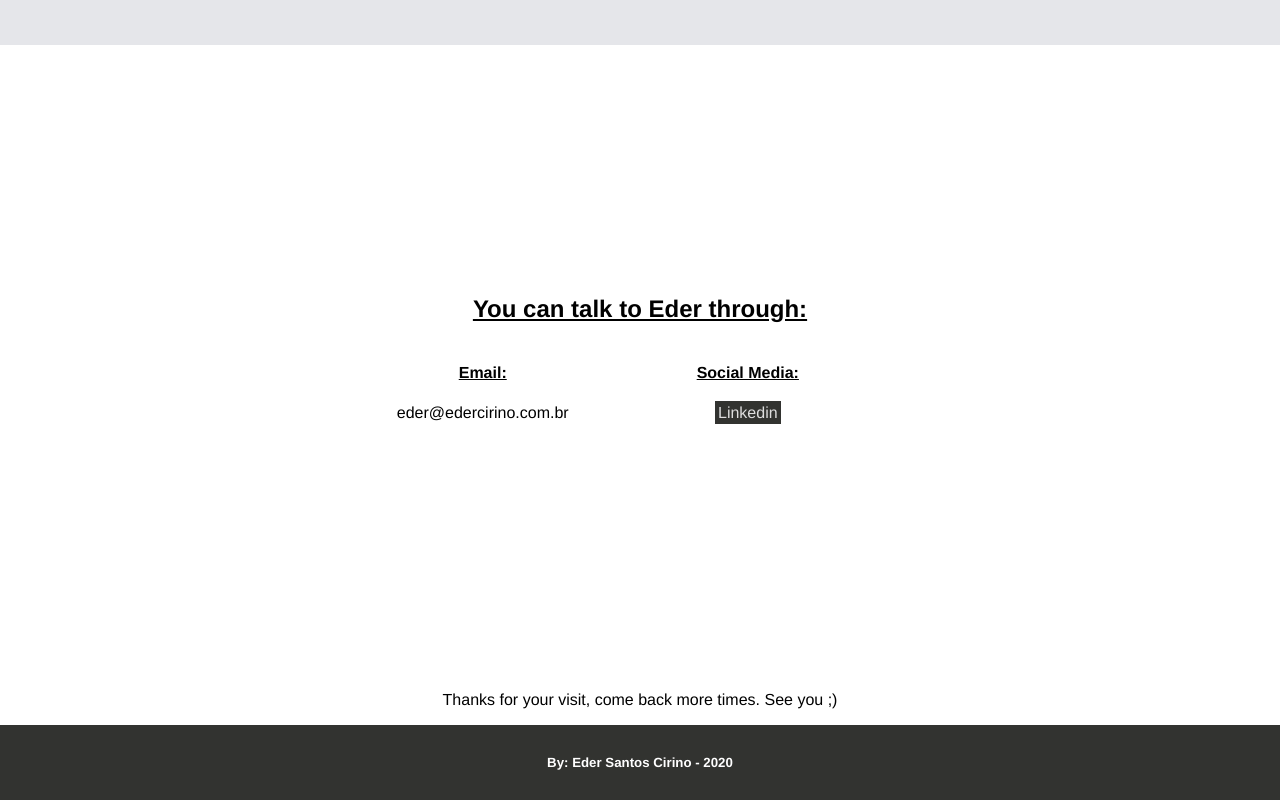
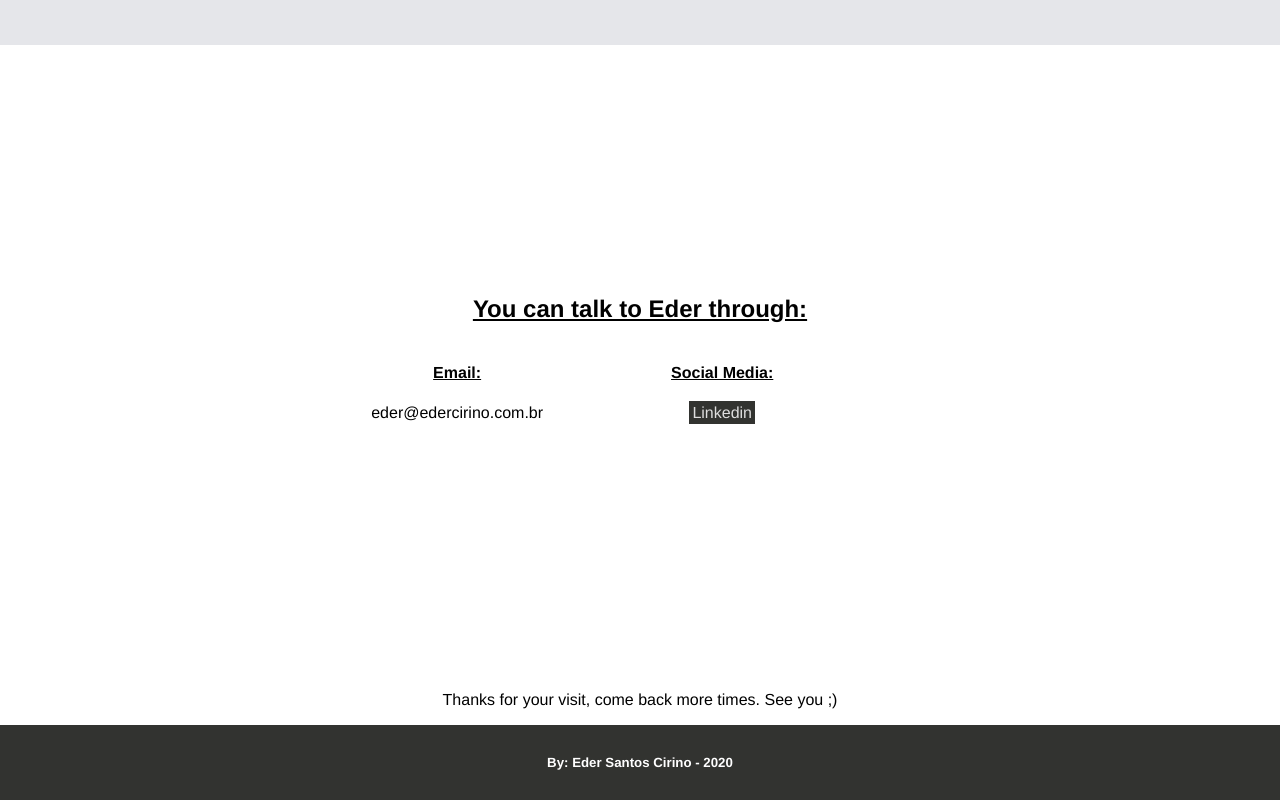
Before and after one commit to EderCirino/portfolio, a plain HTML site: page index.html in a window 1280 px wide. Shown: the part 3479-4279 px from the top of the page. Drawn offline with Linux system fonts and the light colour scheme.

```diff
--- a/style.css
+++ b/style.css
@@ -142,7 +142,7 @@ td {
 
 .contactEmail {
   float: left;
-  padding-left: 6vw;
+  padding-left: 4vw;
 }
 
 .contactSocialMedia {
```
